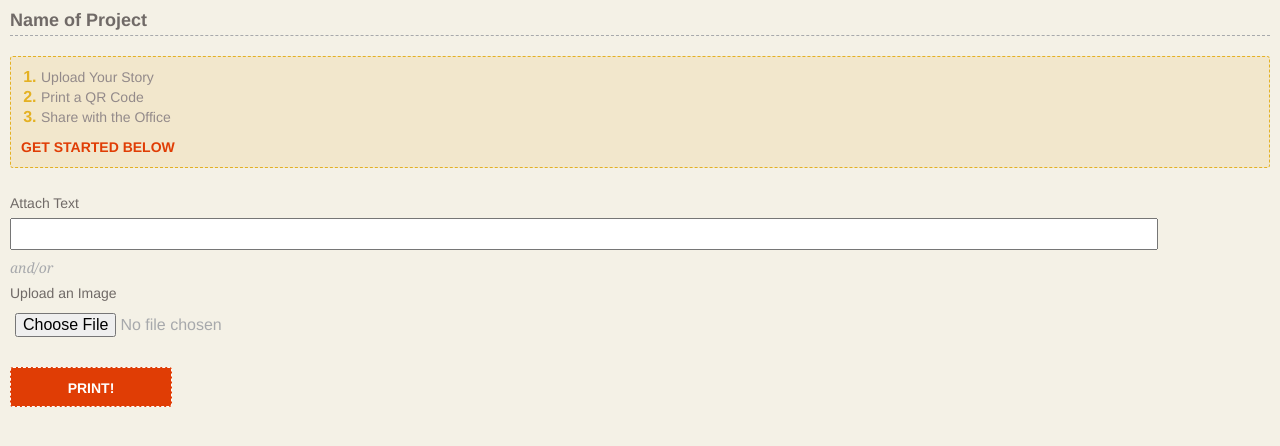
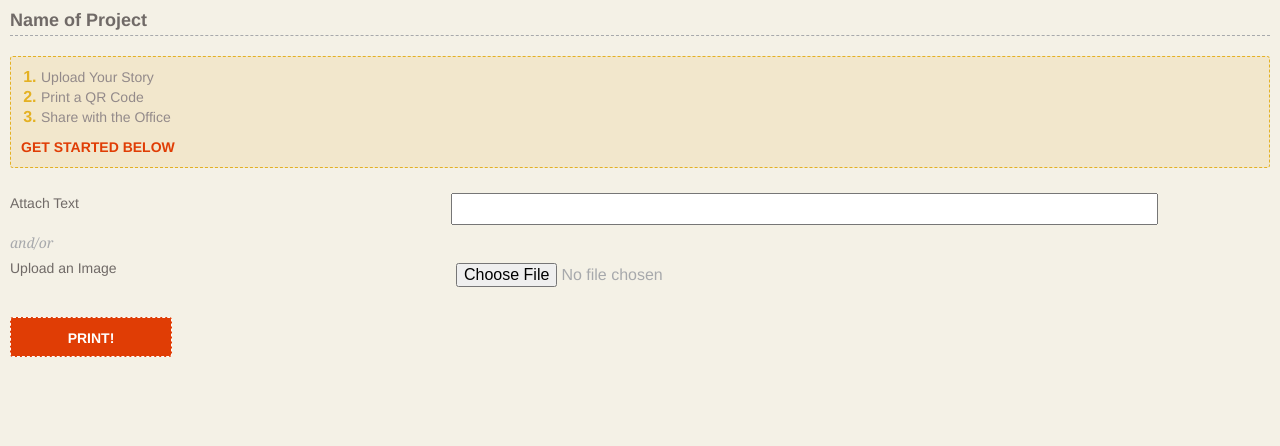
Before and after one commit to sunlightlabs/sunlight-2d, a plain HTML site: page buildout/index.html in a window 1280 px wide. Drawn offline with Linux system fonts and the light colour scheme.

Commit message:
styling changes

```diff
--- a/buildout/main.css
+++ b/buildout/main.css
@@ -24,7 +24,7 @@ body{
 h1 { font-size: 18px; font-weight: bold; border-bottom: 1px dashed #A7A9AC; margin-bottom: 20px; padding-bottom: 5px;}
 
 a.button { -moz-border-radius: 3px; -webkit-border-radius: 3px; background-color: #E03D05; padding:10px 10px 8px; text-decoration: none; display: block; color: #fff; text-transform: uppercase; margin-top: 25px; text-align: center; width: 140px; border:1px dashed #FCFAFA; font-weight: bold;}
-input { padding: 5px; width: 90%; font-size: 16px;}
+input { padding: 5px; width: 55%; font-size: 16px;}
 
 div#story { background-color: #F2E7CC; border: dashed 1px #E4B123; padding: 10px; -moz-border-radius: 3px; -webkit-border-radius: 3px; margin-bottom: 25px;}
 ol { list-style-type: decimal; margin-bottom: 10px; color: #E4B123; font-weight: bold; padding-left: 20px; font-size: 16px;}
@@ -32,7 +32,7 @@ ol span { font-weight: normal; color: #938A8A; font-size: 14px;}
 
 form { margin-top: 10px;}
 form li { margin-bottom: 8px;}
-label { display: block; margin-bottom: 5px; }
+label { display: block; margin-bottom: 5px; float: left; width: 35%; }
 input, textarea { color: #A7A9AC;}
 span.formHelper { display: block; color: #A7A9AC; font-style: oblique; font-family: Georgia, Times New Roman, Times, serif; margin-bottom: 5px;}
 
```
